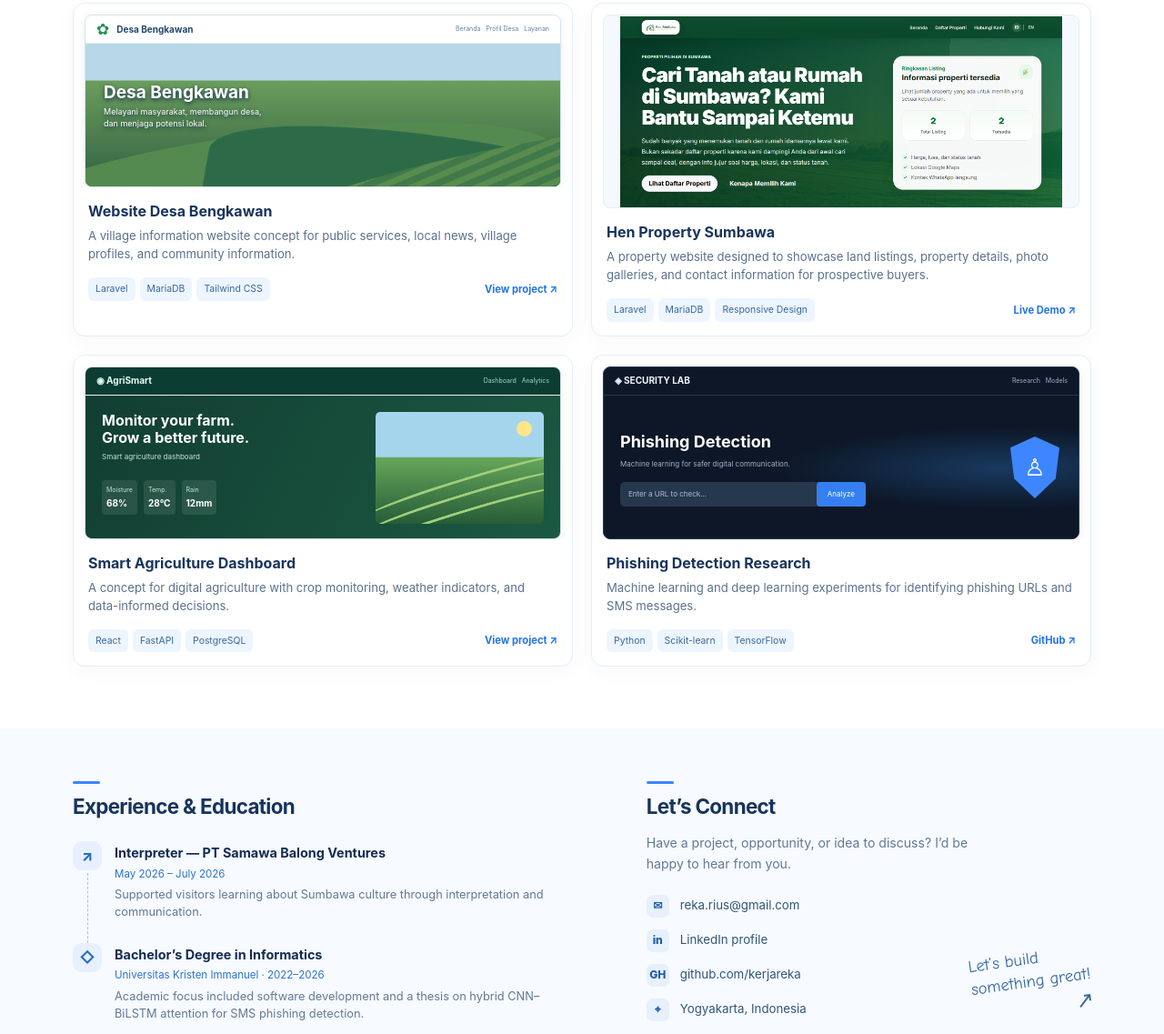
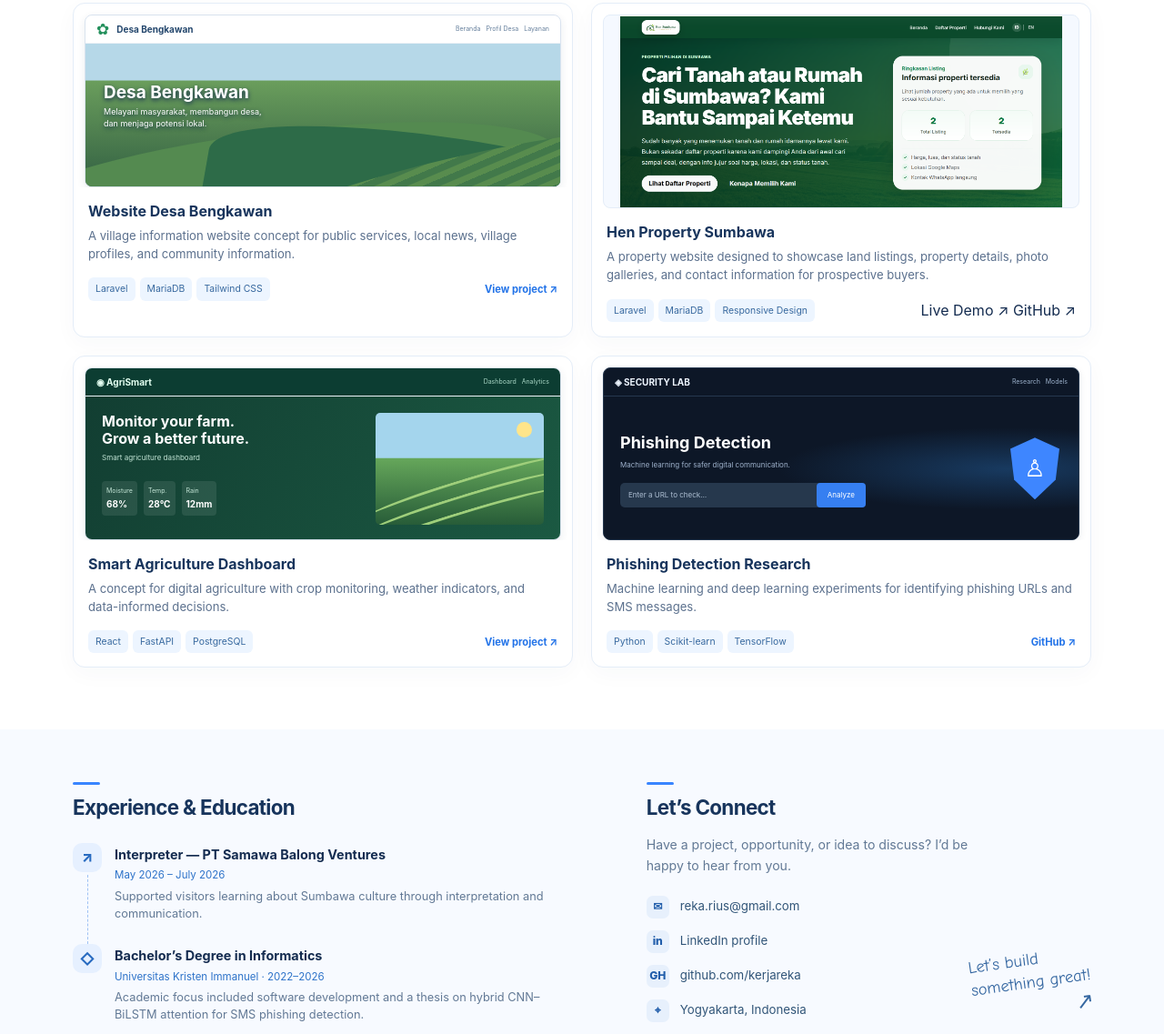
Before and after one commit to kerjareka/reka-portolio, a plain HTML site: page index.html in a window 1280 px wide. Shown: the part 1214-2351 px from the top of the page at 91% size. Drawn offline with Linux system fonts and the light colour scheme.

Commit message:
Update index.html
tambah source code website property tombol

```diff
--- a/index.html
+++ b/index.html
@@ -169,7 +169,7 @@
             </div>
           </article>
 
-          <!-- PROJECT 2: HEN PROPERTY SUMBAWA -->
+          <!-- PROJECT: HEN PROPERTY SUMBAWA -->
 <article class="project-card">
   <a
     class="project-art property-art"
@@ -190,7 +190,12 @@
 
   <div class="project-content">
     <h3>Hen Property Sumbawa</h3>
-              <p>A property website designed to showcase land listings, property details, photo galleries, and contact information for prospective buyers.</p>
+
+    <p>
+      A property website designed to showcase land listings,
+      property details, photo galleries, and contact information
+      for prospective buyers.
+    </p>
 
     <div class="project-bottom">
       <div class="tags">
@@ -199,18 +204,28 @@
         <span>Responsive Design</span>
       </div>
 
+      <div class="project-links">
         <a
+          class="project-link-live"
           href="https://henpropertysumbawa.com"
           target="_blank"
           rel="noopener noreferrer"
-                  aria-label="Open Hen Property Sumbawa live demo"
         >
           Live Demo ↗
         </a>
+
+        <a
+          class="project-link-github"
+          href="https://github.com/kerjareka"
+          target="_blank"
+          rel="noopener noreferrer"
+        >
+          GitHub ↗
+        </a>
+      </div>
     </div>
   </div>
 </article>
-
           <!-- PROJECT 3: SMART AGRICULTURE -->
           <article class="project-card">
             <a
```
Lines whose indentation alone changed are shown as unchanged.
